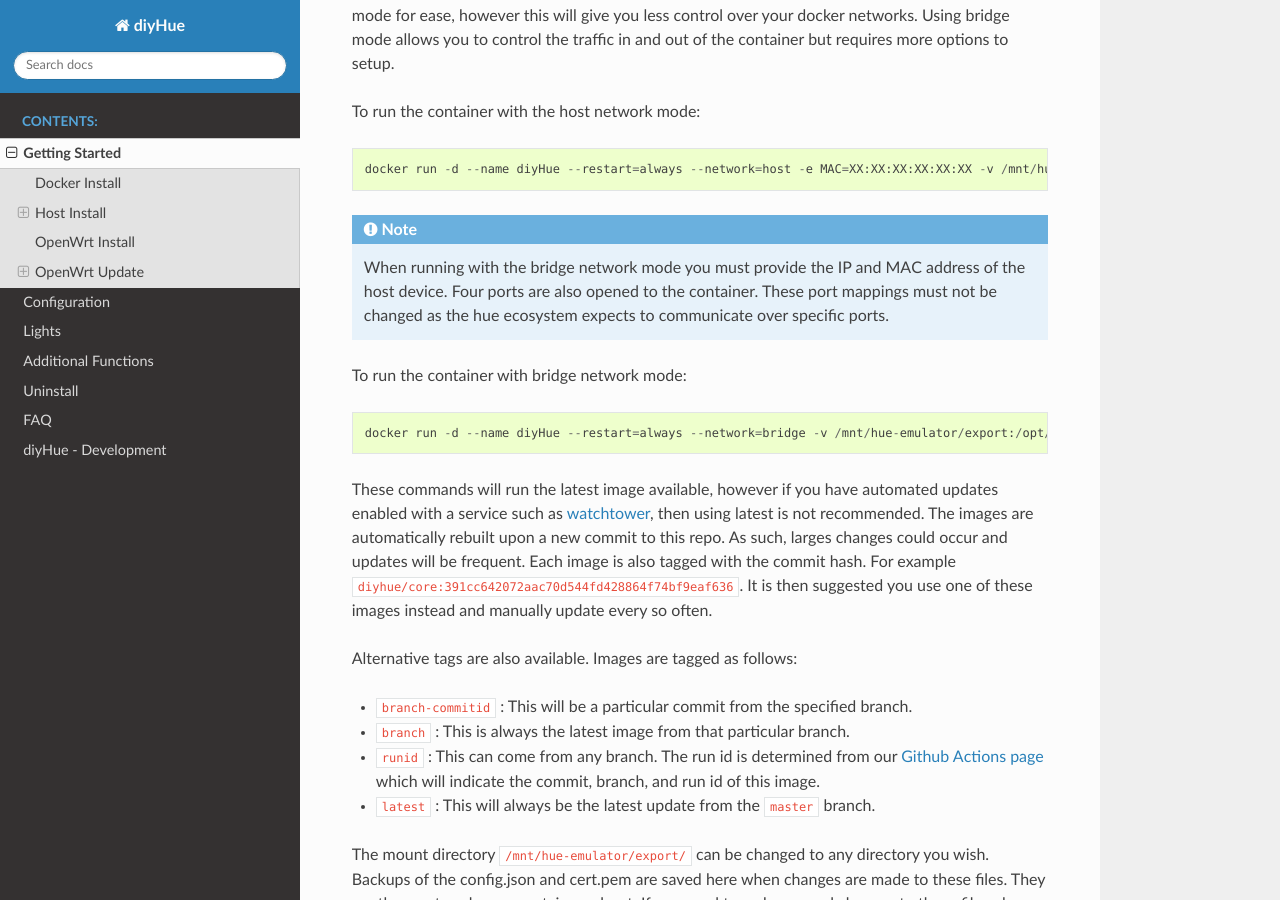
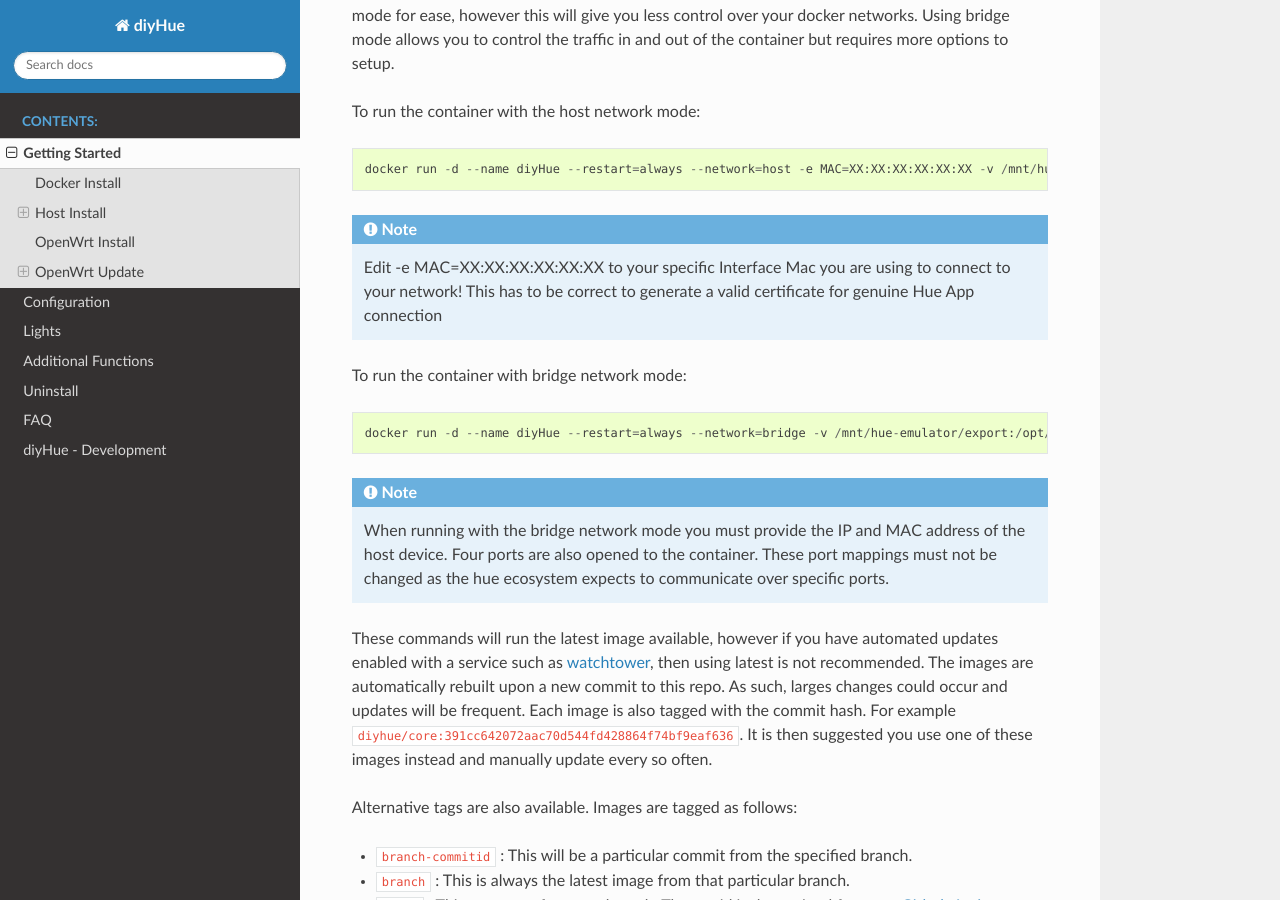
Before and after one commit to diyhue/ReadTheDocs, a Sphinx documentation site: the page built from source/getting_started.rst, in a window 1280 px wide and 900 px high, scrolled down 721 px. Built offline with Sphinx 7.4.7 and the Read the Docs theme 2.0.0, drawn with Linux system fonts in a browser that asks for light colours.

Commit message:
Update getting_started.rst
Add Note on Mac environment variable

```diff
--- a/source/getting_started.rst
+++ b/source/getting_started.rst
@@ -20,11 +20,15 @@
     docker run -d --name diyHue --restart=always --network=host -e MAC=XX:XX:XX:XX:XX:XX -v /mnt/hue-emulator/export:/opt/hue-emulator/export diyhue/core:latest
 
 .. note::
-    When running with the bridge network mode you must provide the IP and MAC address of the host device. Four ports are also opened to the container. These port mappings must not be changed as the hue ecosystem expects to communicate over specific ports.
+    Edit -e MAC=XX:XX:XX:XX:XX:XX to your specific Interface Mac you are using to connect to your network! This has to be correct to generate a valid certificate for genuine Hue App connection
+
 
 To run the container with bridge network mode::
 
     docker run -d --name diyHue --restart=always --network=bridge -v /mnt/hue-emulator/export:/opt/hue-emulator/export -e MAC=XX:XX:XX:XX:XX:XX -e IP=XX.XX.XX.XX -p 80:80/tcp -p 443:443/tcp -p 1900:1900/udp -p 2100:2100/udp -p 1982:1982/udp diyhue/core:latest
+
+.. note::
+    When running with the bridge network mode you must provide the IP and MAC address of the host device. Four ports are also opened to the container. These port mappings must not be changed as the hue ecosystem expects to communicate over specific ports.
 
 These commands will run the latest image available, however if you have automated updates enabled with a service such as `watchtower <https://github.com/v2tec/watchtower>`_, then using latest is not recommended. The images are automatically rebuilt upon a new commit to this repo. As such, larges changes could occur and updates will be frequent. Each image is also tagged with the commit hash. For example ``diyhue/core:391cc642072aac70d544fd428864f74bf9eaf636``. It is then suggested you use one of these images instead and manually update every so often.
 
```
